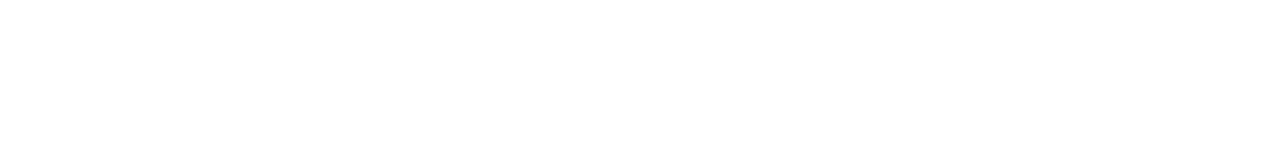
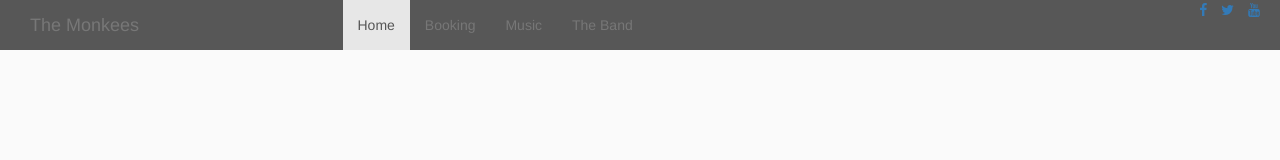
Before and after one commit to Kash1503/user-centric-frontend-development-milestone-project, a plain HTML site: page index.html in a window 1280 px wide. Drawn offline with nearby package versions, Linux system fonts and the light colour scheme.

Commit message:
added unstyled responsive navbar, added Jquery and Javascript calls, added meta tag for mobile first

```diff
--- a/assets/css/style.css
+++ b/assets/css/style.css
@@ -0,0 +1,21 @@
+/*-------------------------------------------Colors*/
+body{
+    background-color: #fafafa;
+}
+
+.bg-color-nav{
+    background-color: #575757;
+}
+
+/*-------------------------------------------Utility classes*/
+
+
+
+/*-------------------------------------------Navbar*/
+
+.navbar-default{
+    margin: 0;
+    padding: 0;
+    border-radius: 0;
+    border: 0;
+}
--- a/index.html
+++ b/index.html
@@ -1,11 +1,91 @@
 <!DOCTYPE html>
 <html>
+
 <head>
-        <link rel="stylesheet" href="https://maxcdn.bootstrapcdn.com/bootstrap/3.3.7/css/bootstrap.min.css" type="text/css"/>
+    <meta charset="utf-8">
+    <meta name="viewport" content="width=device-width, initial-scale=1.0">
+    <link rel="stylesheet" href="https://maxcdn.bootstrapcdn.com/bootstrap/3.3.7/css/bootstrap.min.css" type="text/css" />
+    <link rel="stylesheet" href="https://stackpath.bootstrapcdn.com/font-awesome/4.7.0/css/font-awesome.min.css" type="text/css" />
+    <link rel="stylesheet" href="assets/css/style.css" type="text/css" />
+
 </head>
+
 <body>
     <header>
-
+        <!-----------------Navbar--------------->
+        <nav class="navbar navbar-default bg-color-nav">
+            <div class="container-fluid">
+                <!-----------------Logo--------------->
+                <div class="col-xs-3">
+                    <div class="navbar-header">
+                        <a href="index.html" class="navbar-brand">The Monkees</a>
+                    </div>
+                </div>
+                <!-----------------Navbar links--------------->
+                <div class="hidden-xs col-sm-6">
+                    <ul class="nav navbar-nav">
+                        <li class="nav-item active">
+                            <a href="#" class="nav-link">Home</a>
+                        </li>
+                        <li class="nav-item">
+                            <a href="#" class="nav-link">Booking</a>
+                        </li>
+                        <li class="nav-item">
+                            <a href="#" class="nav-link">Music</a>
+                        </li>
+                        <li class="nav-item">
+                            <a href="#" class="nav-link">The Band</a>
+                        </li>
+                    </ul>
+                </div>
+                <!-----------------Social links--------------->
+                <div class="col-xs-6 col-sm-3">
+                    <div class="nav navbar-right">
+                        <div class="nav navbar-nav">
+                            <ul class="list-inline">
+                                <li>
+                                    <a target="_blank" href="#"><i class="fa fa-facebook"></i></a>
+                                </li>
+                                <li>
+                                    <a target="_blank" href="#"><i class="fa fa-twitter"></i></a>
+                                </li>
+                                <li>
+                                    <a target="_blank" href="#"><i class="fa fa-youtube"></i></a>
+                                </li>
+                            </ul>
+                        </div>
+                    </div>
+                </div>
+                <!-----------------Hamburger button--------------->
+                <div class="col-xs-3 hidden-sm">
+                    <button type="button" class="navbar-toggle collapsed" data-toggle="collapse" data-target="#navbar">
+                        <span class="sr-only">Toggle navigation</span>
+                        <span class="icon-bar"></span>
+                        <span class="icon-bar"></span>
+                        <span class="icon-bar"></span>
+                    </button>
+                </div>
+                <!-----------------Collapsable links--------------->
+                <div class="hidden-sm hidden-md hidden-lg">
+                    <div class="navbar-collapse collapse" id="navbar">
+                        <ul class="nav navbar-nav">
+                            <li class="nav-item active">
+                                <a href="#" class="nav-link">Home</a>
+                            </li>
+                            <li class="nav-item">
+                                <a href="#" class="nav-link">Booking</a>
+                            </li>
+                            <li class="nav-item">
+                                <a href="#" class="nav-link">Music</a>
+                            </li>
+                            <li class="nav-item">
+                                <a href="#" class="nav-link">The Band</a>
+                            </li>
+                        </ul>
+                    </div>
+                </div>
+            </div>
+        </nav>
     </header>
     <section>
 
@@ -13,5 +93,11 @@
     <footer>
 
     </footer>
+
+    <!-----------------Java and JQuery calls--------------->
+    <script src="https://code.jquery.com/jquery-3.2.1.min.js" integrity="sha256-hwg4gsxgFZhOsEEamdOYGBf13FyQuiTwlAQgxVSNgt4=" crossorigin="anonymous"></script>
+    <script src="https://stackpath.bootstrapcdn.com/bootstrap/3.3.7/js/bootstrap.min.js" integrity="sha384-Tc5IQib027qvyjSMfHjOMaLkfuWVxZxUPnCJA7l2mCWNIpG9mGCD8wGNIcPD7Txa" crossorigin="anonymous"></script>
+
 </body>
+
 </html>
```
Lines whose indentation alone changed are shown as unchanged.
